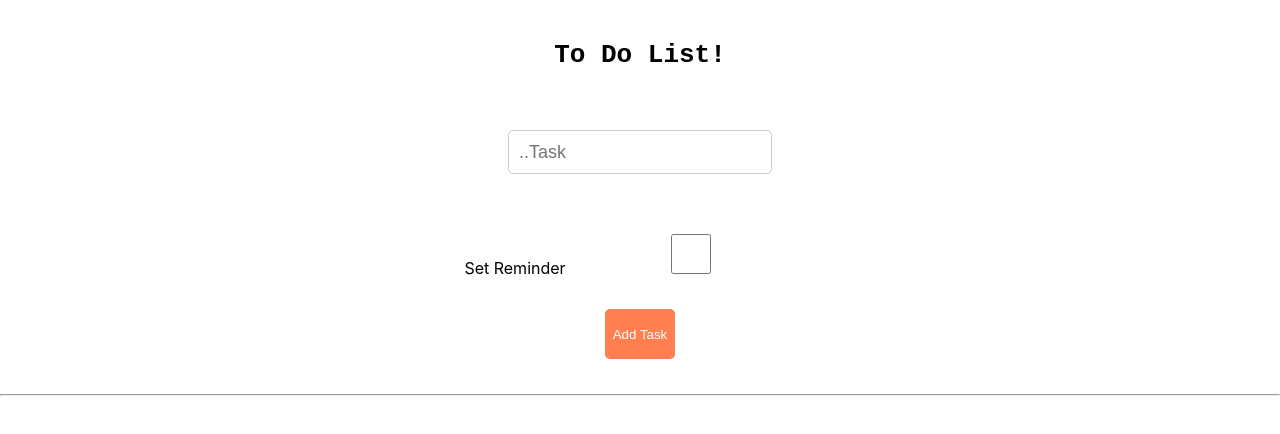
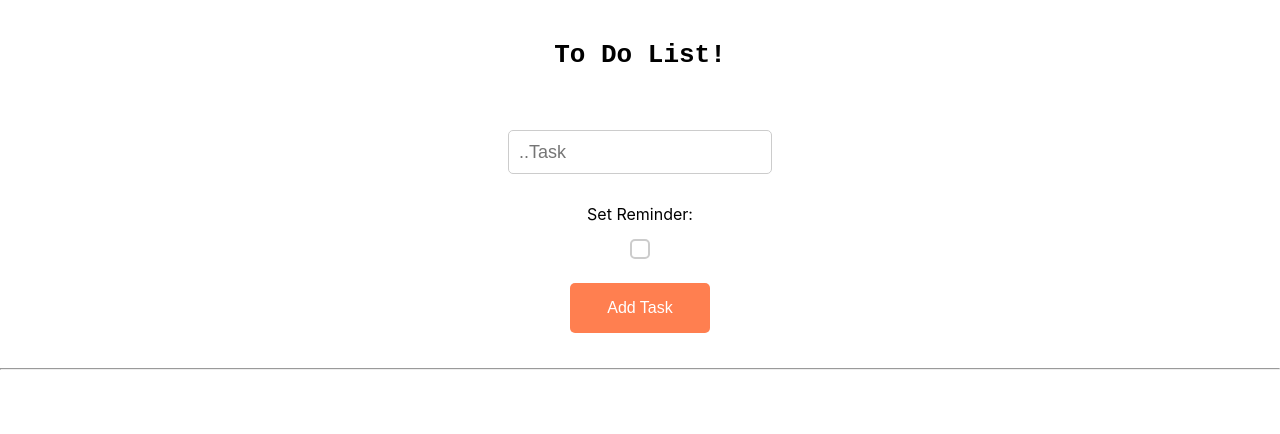
Before and after one commit to bunn1/doReact, a React (Create React App) app in the folder doreact/: page /todo in a window 1280 px wide. Shown: the top 434 px of the page. Built offline with nearby package versions, Linux system fonts and the light colour scheme.

Commit message:
className label setReminder checkReminder addbutton styling

```diff
--- a/doreact/src/components/ToDo.js
+++ b/doreact/src/components/ToDo.js
@@ -71,7 +71,7 @@ function ToDo() {
   return (
     <div className="App">
       <h1>To Do List!</h1>
-      <div>
+      <div className="container">
         <input
           ref={inputTask}
           value={currentTask}
@@ -85,10 +85,10 @@ function ToDo() {
             setCurrentTask(event.target.value);
           }}
         />
+        <label className="labelReminder">Set Reminder:</label>
         <div className="form-control form-control-check">
-          <label>
-            Set Reminder
           <input
+            className="checkReminder"
             name="field-name-three"
             id="unique-field-id-three"
             type="checkbox"
@@ -96,10 +96,11 @@ function ToDo() {
             // value={reminder}
             onChange={toggleReminder}
           />
-          </label>
         </div>
 
-        <button onClick={addTask}>Add Task</button>
+        <button id="addButton" onClick={addTask}>
+          Add Task
+        </button>
       </div>
       <hr />
 
@@ -109,13 +110,7 @@ function ToDo() {
             <div id="task" key={key}>
               <li className={val.completed ? 'completed-task' : ''}>
                 {val.task}
-                {val.reminder ? (
-                  <FiCheckCircle
-                    style={{ marginLeft: '10 px', color: 'coral' }}
-                  />
-                ) : (
-                  ''
-                )}
+                {val.reminder ? <FiCheckCircle /> : ''}
               </li>
               <button onClick={() => completeTask(val.task)}>
                 {val.completed ? 'Mark Incomplete' : 'Mark Complete'}
```
Lines whose indentation alone changed are shown as unchanged.
